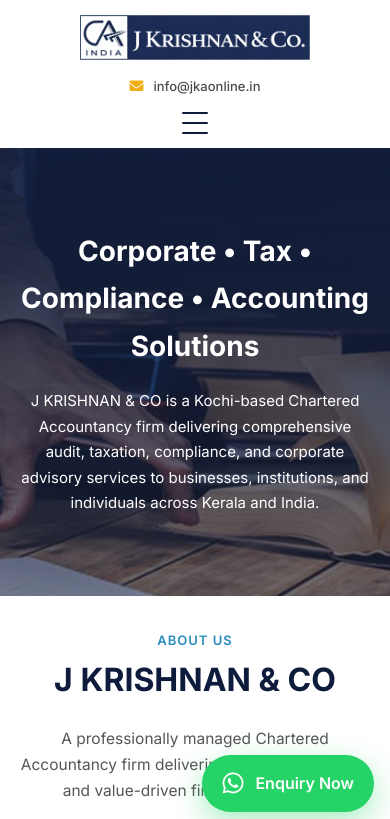
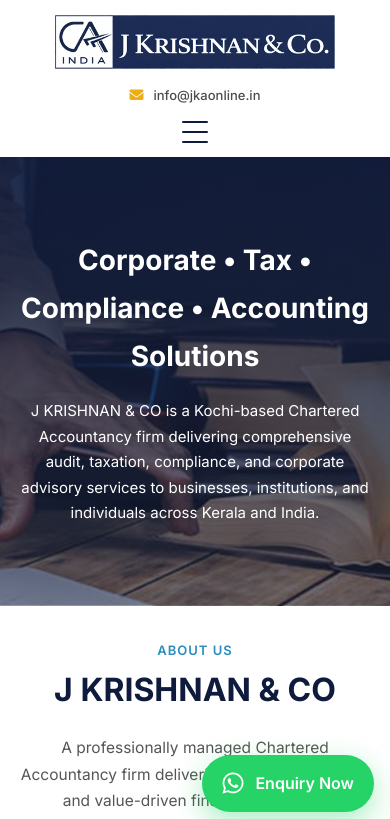
Before and after one commit to jsurya114/jkassociates, a plain HTML site: page index.html in a window 390 px wide. Shown: the top 819 px of the page. Drawn offline with Linux system fonts and the light colour scheme.

Commit message:
final commit

```diff
--- a/css/style.css
+++ b/css/style.css
@@ -37,7 +37,7 @@
 
 header {
   background: #fff;
-  padding: 27px 0;
+  padding: 20px 0;
   position: sticky;
   top: 0;
   z-index: 999;
@@ -469,7 +469,7 @@
 }
 
 .logo {
-  width: 240px;
+  width: 330px;
   height: auto;
   float: left;
 }
@@ -1353,7 +1353,7 @@
   }
 
   .logo {
-    width: 230px;
+    width: 280px;
     height: auto;
     float: left;
   }
```
